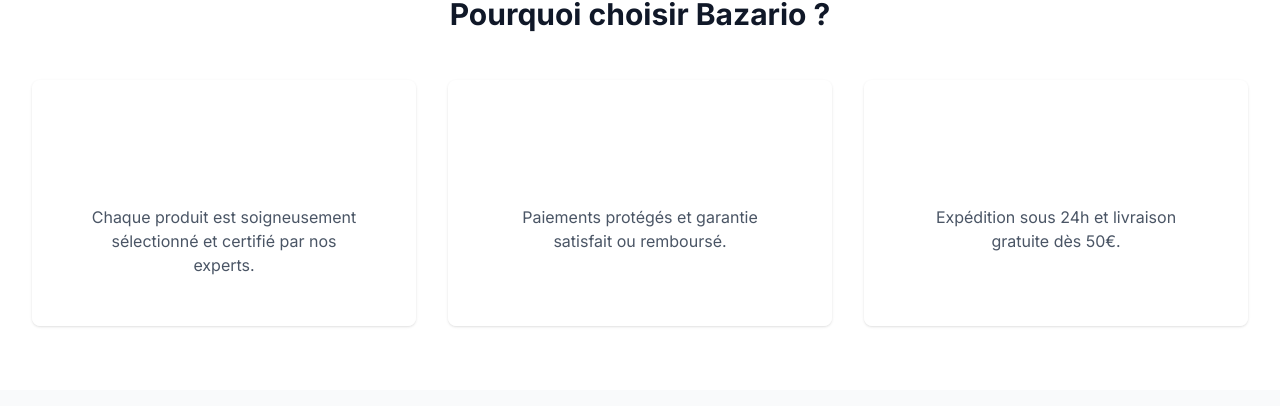
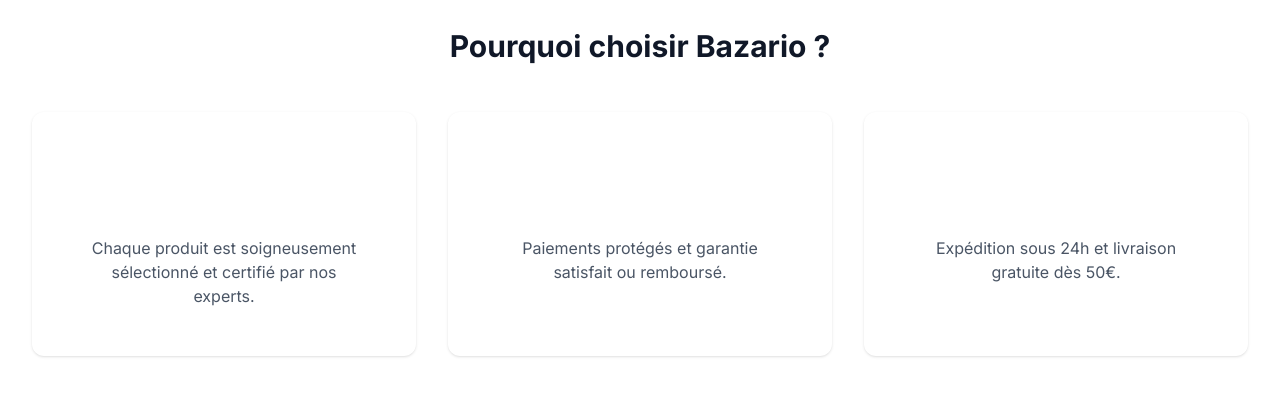
Before and after one commit to NabilKannane/bazario2, a Next.js app: page / in a window 1280 px wide. Shown: the part 516-922 px from the top of the page. Built offline with nearby package versions, Linux system fonts and the light colour scheme; no server answers.

Commit message:
add margin header

```diff
--- a/src/app/layout.tsx
+++ b/src/app/layout.tsx
@@ -31,7 +31,7 @@
         <Providers>
           <div className="min-h-screen flex flex-col">
             <Header />
-            <main className="flex-1">
+            <main className="flex-1 mt-8">
               {children}
             </main>
             <Footer />
--- a/src/components/ui/Card.tsx
+++ b/src/components/ui/Card.tsx
@@ -14,7 +14,7 @@
       <motion.div
         ref={ref}
         className={cn(
-          'rounded-lg border bg-card text-card-foreground shadow-sm',
+          'rounded-xl bg-card text-card-foreground shadow-sm',
           className
         )}
         initial={hover ? { scale: 1 } : undefined}
```
